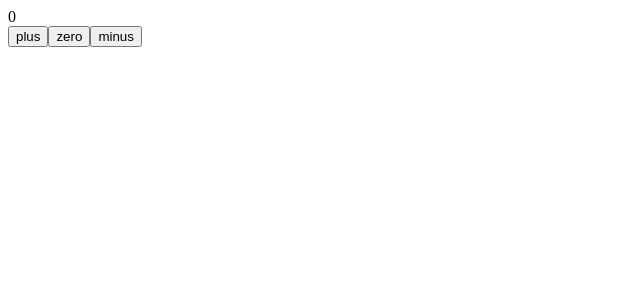
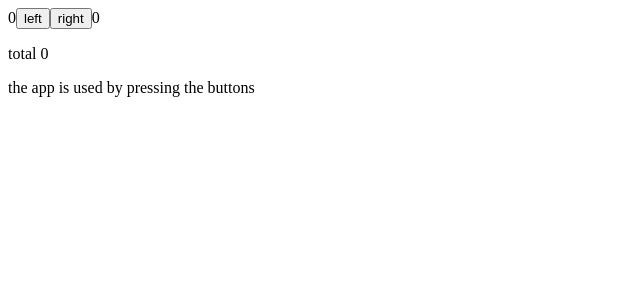
Before and after one commit to Ndiwe1803/fullstackopen, a React (Vite) app in the folder part1/: page / in a window 1280 px wide. Shown: the top 300 px of the page, without its empty margins (0-640 px from the left). Built offline with nearby package versions, Linux system fonts and the light colour scheme.

Commit message:
Part 1D examples

```diff
--- a/part1/src/App.jsx
+++ b/part1/src/App.jsx
@@ -1,60 +1,62 @@
 import { useState } from 'react'
-
-
-
-// // The component only uses the counter field of its props.
-// // This means we can simplify the component by using
-// // destructuring, like so:
-// const Display = ({ counter }) => {
-//     return (
-//         <div>{counter}</div>
-//     )
-// }
-// The function defining the component contains only the return statement,
-// so we can define the function using the more compact form of arrow functions:
-const Display = ({ counter }) => <div>{counter}</div>
-
-// const Button = (props) => {
-//     return (
-//         <button onClick={props.onClick}>
-//             {props.text}
-//         </button>
-//     )
-// }
-// We can use destructuring to get only the required fields from props,
-// and use the more compact form of arrow functions:
-const Button = ({ onClick, text }) => <button onClick={onClick}>{text}</button>
-
-const App = () => {
-    const [ counter, setCounter ] = useState(0)
-    console.log('rendering with counter value', counter)
-
-
-
-    const increaseByOne = () => {
-        console.log('increasing, value before', counter)
-        setCounter(counter + 1)
+const History = (props) => {
+    console.log('props value is', props)
+    if (props.allClicks.length === 0) {
+        return (
+            <div>
+                the app is used by pressing the buttons
+            </div>
+        )
     }
-
-    const decreaseByOne = () => {
-        console.log('decreasing, value before', counter)
-        setCounter(counter - 1)
-    }
-
-    const setToZero = () => {
-        console.log('resetting to zero, value before', counter)
-        setCounter(0)
-    }
-
 
     return (
         <div>
-            <Display counter={counter} />
-            <Button onClick={increaseByOne} text="plus" />
-            <Button onClick={setToZero} text="zero" />
-            <Button onClick={decreaseByOne} text="minus" />
+            button press history: {props.allClicks.join(' ')}
         </div>
     )
 }
+const Button = (props) => {
+    console.log('props value is', props)
+    const { onClick, text } = props
+    return (
+        <button onClick={onClick}>
+            {text}
+        </button>
+    )
+}
+const App = () => {
+    const [left, setLeft] = useState(0)
+    const [right, setRight] = useState(0)
 
+    const [allClicks, setAll] = useState([])
+    const [total, setTotal] = useState(0)
+
+    const handleLeftClick = () => {
+        setAll(allClicks.concat("L"))
+        const updatedLeft = left + 1
+        setLeft(updatedLeft)
+        setTotal(updatedLeft + right)
+
+    }
+
+    const handleRightClick = () => {
+        setAll(allClicks.concat("R"))
+        const updatedRight = right + 1
+        setRight(updatedRight)
+        setTotal(updatedRight + left)
+
+    }
+
+    return (
+        <div>
+            {left}
+            <Button onClick={handleLeftClick} text='left' />
+            <Button onClick={handleRightClick} text='right' />
+            {right}
+            <p>total {total}</p>
+            <History allClicks={allClicks} />
+
+        </div>
+    )
+}
 export default App
```
Also changed, not shown: part1/src/example.jsx (+87 -28 lines).
